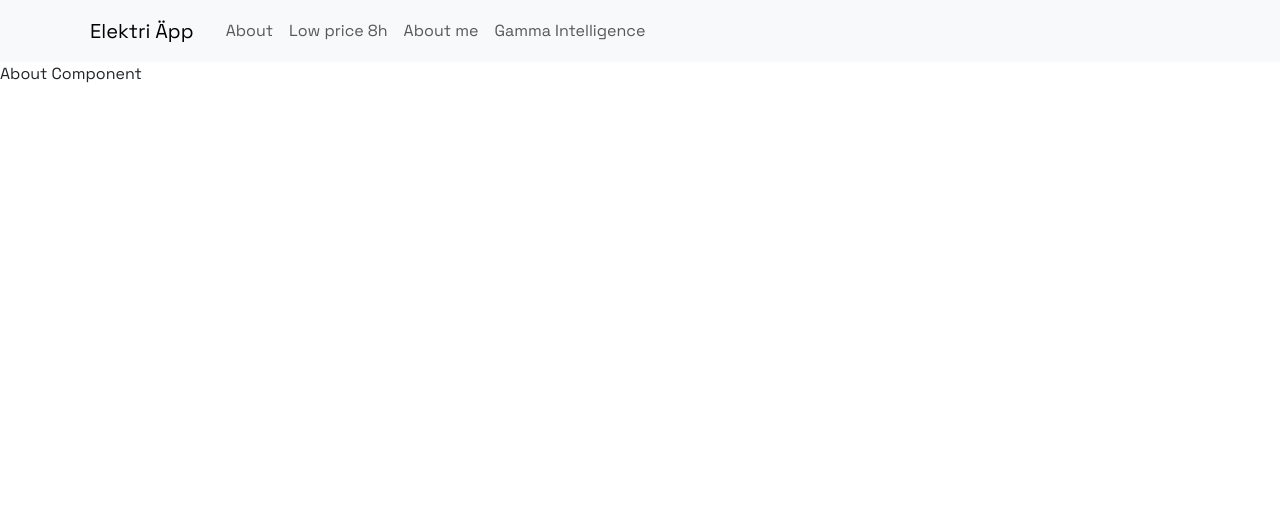
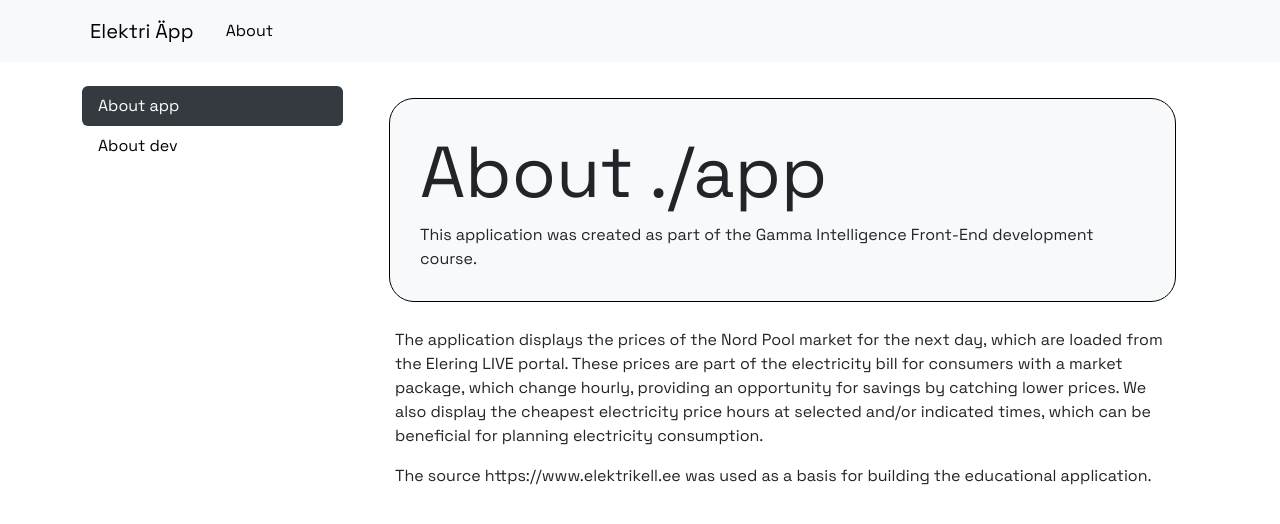
Before and after one commit to ertelicious/elektrikell, a React (Create React App) app: page /about in a window 1280 px wide. Shown: the top 524 px of the page. Built offline with nearby package versions, Linux system fonts and the light colour scheme.

Commit message:
about component with tab

```diff
--- a/src/About/About.jsx
+++ b/src/About/About.jsx
@@ -1,6 +1,13 @@
 // import { useEffect } from 'react';
 // import { useLocation, useParams, useNavigate } from 'react-router-dom';
-import { useParams } from 'react-router-dom';
+// import { useParams } from 'react-router-dom';
+import AboutApp from './AboutApp';
+import AboutMe from './AboutMe';
+import Container from 'react-bootstrap/Container';
+import Col from 'react-bootstrap/Col';
+import Nav from 'react-bootstrap/Nav';
+import Row from 'react-bootstrap/Row';
+import Tab from 'react-bootstrap/Tab';
 
 
 function About() {
@@ -8,7 +15,7 @@ function About() {
     // console.log(location); // для того чтобы в компоненте узнать на какой ссылке мы находимся
 
     //  для id-шек
-    const { who } = useParams();
+    // const { who } = useParams();
 
     //  по сути переадресация
     // const navigate = useNavigate();
@@ -17,11 +24,41 @@ function About() {
     //     if (params.id === '999') navigate('/');
     // }, [params, navigate]);
 
+    // if(who === 'me') return <>About me</>;
+    // if(who === 'gamma') return <>Gamma Intelligence</>;
 
-    if(who === 'me') return <>About me</>;
-    if(who === 'gamma') return <>Gamma Intelligence</>;
-
-    return <>About Component</>;
+    return (
+        <>
+            <Container className="mt-4">
+                <Tab.Container id="left-tabs-example" defaultActiveKey="gamma">
+                    <Row>
+                        <Col sm={3}>
+                            <Nav variant="pills" className="flex-column">
+                                <Nav.Item>
+                                    <Nav.Link eventKey="gamma">
+                                        About app
+                                    </Nav.Link>
+                                </Nav.Item>
+                                <Nav.Item>
+                                    <Nav.Link eventKey="me">About dev</Nav.Link>
+                                </Nav.Item>
+                            </Nav>
+                        </Col>
+                        <Col sm={9}>
+                            <Tab.Content>
+                                <Tab.Pane eventKey="gamma">
+                                    <AboutApp />
+                                </Tab.Pane>
+                                <Tab.Pane eventKey="me">
+                                    <AboutMe />
+                                </Tab.Pane>
+                            </Tab.Content>
+                        </Col>
+                    </Row>
+                </Tab.Container>
+            </Container>
+        </>
+    );
 }
 
 export default About;
--- /dev/null
+++ b/src/About/AboutApp.jsx
@@ -0,0 +1,24 @@
+import Container from 'react-bootstrap/Container';
+import Row from 'react-bootstrap/Row';
+
+
+function AboutApp() {
+    console.log("AboutApp");
+    return(
+        <>
+             <Container className="my-1 pt-2">
+                <Row className="about-container-ve">
+                    <h1 className="display-2 p-0">About ./app</h1>
+                    This application was created as part of the Gamma Intelligence Front-End development course.
+                </Row>
+                <Row className="mx-3 pt-3">
+                    The application displays the prices of the Nord Pool market for the next day, which are loaded from the Elering LIVE portal. These prices are part of the electricity bill for consumers with a market package, which change hourly, providing an opportunity for savings by catching lower prices. We also display the cheapest electricity price hours at selected and/or indicated times, which can be beneficial for planning electricity consumption.
+                </Row>
+                <Row className="mx-3 pt-3">
+                    The source https://www.elektrikell.ee was used as a basis for building the educational application.
+                </Row>
+            </Container>
+         </>
+    );
+}
+export default AboutApp;
--- /dev/null
+++ b/src/About/AboutMe.jsx
@@ -0,0 +1,53 @@
+import Container from "react-bootstrap/Container";
+import Row from "react-bootstrap/Row";
+import Button from "react-bootstrap/Button";
+import Form from "react-bootstrap/Form";
+
+function AboutMe() {
+  console.log("AboutMe");
+  return (
+    <>
+      <Container className="my-1 pt-2">
+        <Row className="about-container-ve">
+          <h1 className="display-2 p-0">About ./dev</h1>
+          Lorem ipsum dolor sit amet, consectetur adipiscing elit, sed do
+          eiusmod tempor incididunt.
+        </Row>
+        <Row className="mx-3 pt-3">
+          Lorem ipsum dolor sit amet, consectetur adipiscing elit, sed do
+          eiusmod tempor incididunt ut labore et dolore magna aliqua. Ut enim ad
+          minim veniam, quis nostrud exercitation ullamco laboris nisi ut
+          aliquip ex ea commodo consequat. Duis aute irure dolor in
+          reprehenderit in voluptate velit esse cillum dolore eu fugiat nulla
+          pariatur. Excepteur sint occaecat cupidatat non proident, sunt in
+          culpa qui officia deserunt mollit anim id est laborum.
+        </Row>
+
+        <Form className="mt-5 px-3">
+          <Form.Group className="mb-3" controlId="formBasicEmail">
+            <Form.Control
+              className="form-control border-dark"
+              type="email"
+              placeholder="Enter email"
+            />
+          </Form.Group>
+
+          <Form.Group className="mb-3" controlId="exampleForm.ControlTextarea1">
+            <Form.Control
+              className="form-control border-dark"
+              as="textarea"
+              rows={3}
+              placeholder="Leave your message"
+            />
+          </Form.Group>
+
+          <Button className="w-100 btn-lg" variant="dark" type="submit">
+            Submit
+          </Button>
+        </Form>
+      </Container>
+    </>
+  );
+}
+
+export default AboutMe;
--- a/src/App.scss
+++ b/src/App.scss
@@ -9,3 +9,25 @@ body {
 .btn-close {
     --bs-btn-close-focus-shadow: none;
 }
+
+.about-container-ve {
+    background-color: #F8F9FA;
+    border-radius: 25px;
+    margin: 10px;
+    margin-top: 0;
+    padding: 30px;
+    border: 1px solid black;
+}
+
+.nav-link {
+    color: black;
+
+    &:hover {
+        color: rgb(0 0 0 / 80%);
+    }
+}
+
+.nav-pills .nav-link.active {
+  background-color: #343a40;
+  color: #fff;
+}
--- a/src/Navigation.jsx
+++ b/src/Navigation.jsx
@@ -12,11 +12,9 @@ function Navigation() {
                     Elektri Äpp
                 </Navbar.Brand>
                 <Nav className="me-auto">
-                    {/* <Link to="/" className="nav-link">Home</Link> */}
                     <Link to="/about" className="nav-link">About</Link>
-                    <Link to="/lowprice/8" className="nav-link">Low price 8h</Link>
-                    <Link to="/about/me" className="nav-link">About me</Link>
-                    <Link to="/about/gamma" className="nav-link">Gamma Intelligence</Link>
+                    {/* <Link to="/about/me" className="nav-link">About dev</Link>
+                    <Link to="/about/gamma" className="nav-link">About app</Link> */}
 
                 </Nav>
             </Container>
```
